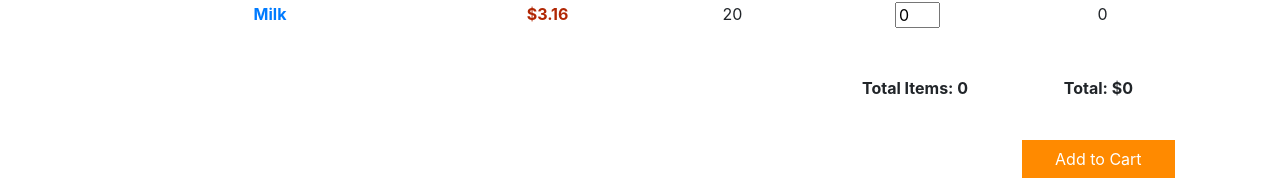
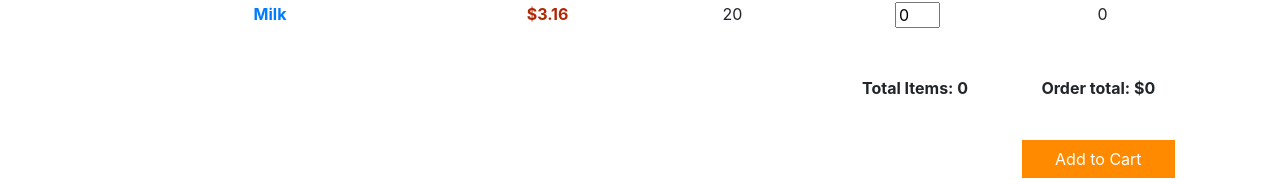
Before and after one commit to nguyensjsu/fa18-281-dynamics, a React (Create React App) app in the folder frontend/: page /inventory in a window 1280 px wide. Shown: the part 338-518 px from the top of the page. Built offline with nearby package versions, Linux system fonts and the light colour scheme.

Commit message:
minor change in labelling

```diff
--- a/frontend/src/component/Inventory/index.jsx
+++ b/frontend/src/component/Inventory/index.jsx
@@ -124,7 +124,7 @@ class Inventory extends Component {
               Total Items: {this.state.itemCount}
             </div>
             <div className="item-total col-lg-2">
-              Total: ${this.state.total}
+              Order total: ${this.state.total}
             </div>
           </div>
           <div className="total-row row">
```
Also changed, not shown: 1 other file (tests, documents, lock files or other folders).
